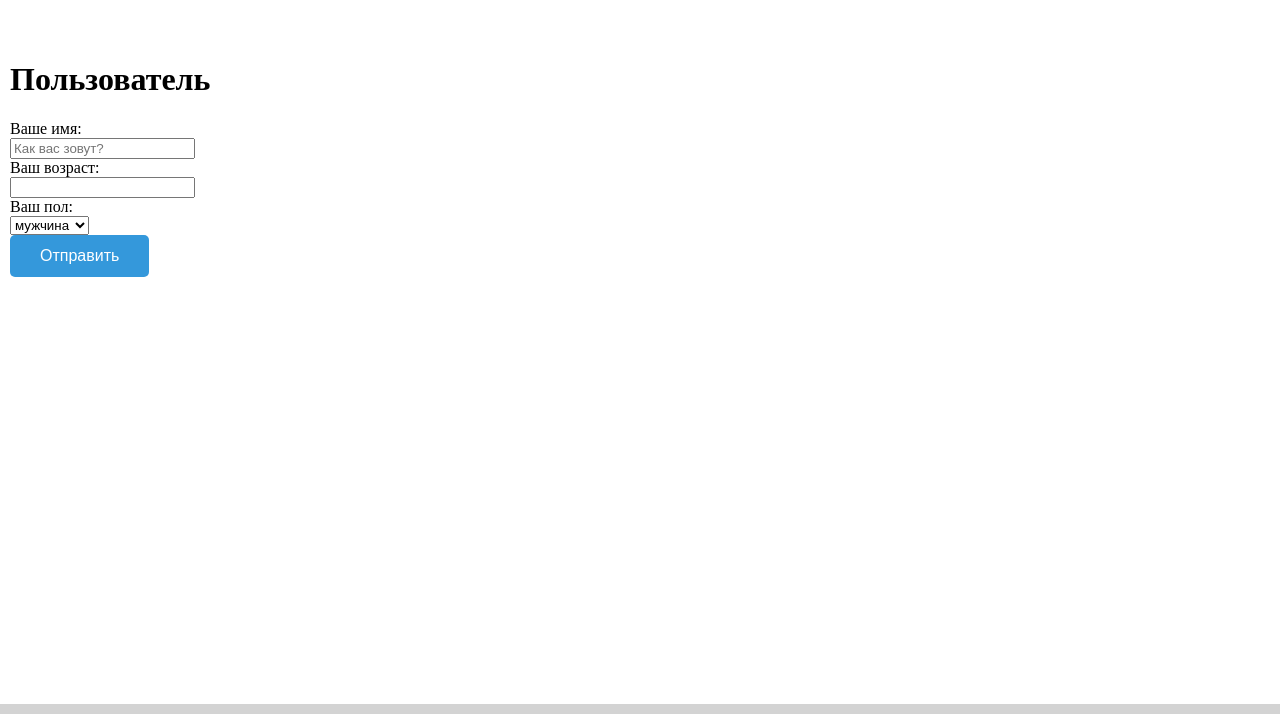
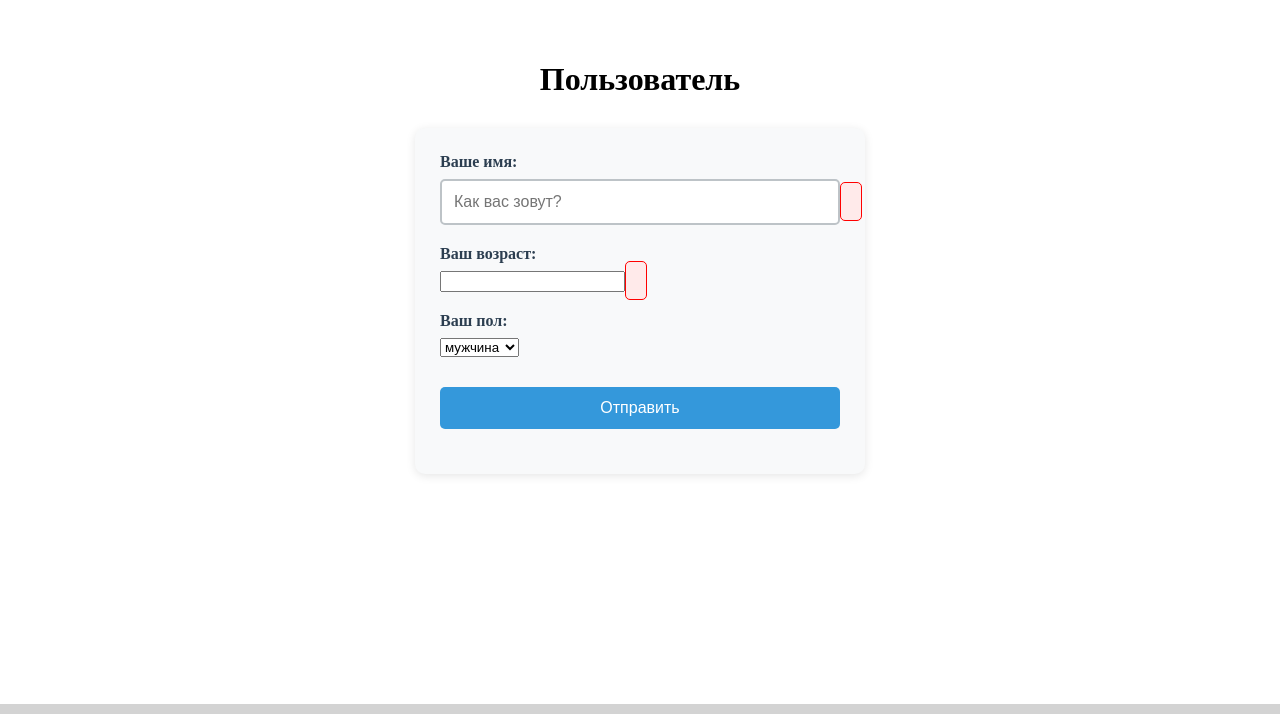
Before and after one commit to Sirius-sus/web-back-labs, a Flask app: page /lab3/form1 in a window 1280 px wide. Shown: the part 58-772 px from the top of the page. Run offline with Flask 3, Linux system fonts and the light colour scheme.

Commit message:
Самостоятельные задания

```diff
--- a/static/main.css
+++ b/static/main.css
@@ -89,3 +89,103 @@
     font-size: 16px;
     margin-right: 5px;
 }
+/* Стили для формы входа */
+form {
+    max-width: 400px;
+    margin: 30px auto;
+    padding: 25px;
+    background: #f8f9fa;
+    border-radius: 10px;
+    box-shadow: 0 2px 10px rgba(0,0,0,0.1);
+}
+
+form div {
+    margin-bottom: 20px;
+}
+
+label {
+    display: block;
+    margin-bottom: 8px;
+    font-weight: bold;
+    color: #2c3e50;
+}
+
+input[type="text"],
+input[type="password"] {
+    width: 100%;
+    padding: 12px;
+    border: 2px solid #bdc3c7;
+    border-radius: 5px;
+    font-size: 16px;
+    box-sizing: border-box;
+    transition: 0.3s;
+}
+
+input[type="text"]:focus,
+input[type="password"]:focus {
+    border-color: #3498db;
+    outline: none;
+}
+
+form button {
+    width: 100%;
+    margin-top: 10px;
+}
+
+form button:hover {
+    background: #2980b9;
+}
+
+.error {
+    color: red;
+    background: #ffeaea;
+    padding: 10px;
+    border: 1px solid red;
+    border-radius: 5px;
+    margin: 10px 0;
+}
+
+h1 {
+    text-align: center;
+    margin-bottom: 10px;
+}
+
+textarea {
+    width: 100%;
+    height: 300px;
+    padding: 15px;
+    border: 2px solid #bdc3c7;
+    border-radius: 5px;
+    font-size: 16px;
+    resize: vertical;
+    box-sizing: border-box;
+}
+
+textarea:focus {
+    border-color: #3498db;
+    outline: none;
+}
+
+blockquote {
+    background: #ecf0f1;
+    padding: 20px;
+    border-left: 4px solid #3498db;
+    margin: 15px 0;
+    border-radius: 0 5px 5px 0;
+    line-height: 1.6;
+}
+
+h2 {
+    margin-bottom: 10px;
+    padding-bottom: 5px;
+    border-bottom: 2px solid #bdc3c7;
+}
+
+.center {
+    text-align: center;
+    margin: 20px 0;
+}
+
+.user-name {
+    font-weight: bold;
+}
--- a/templates/lab5/articles.html
+++ b/templates/lab5/articles.html
@@ -7,5 +7,10 @@
     {% for article in articles %}
         <h2>{{ article['title'] }}</h2>
         <blockquote>{{ article['article_text'] }}</blockquote>
+        <a href="/lab5/edit/{{ article['id'] }}">Редактировать</a>
+        <a href="/lab5/delete/{{ article['id'] }}">Удалить</a>
     {% endfor %}
+    {% if message %}
+        <p style="text-align: center;">{{ message }}</p>
+    {% endif %}
 {% endblock %}
--- a/templates/lab5/create_article.html
+++ b/templates/lab5/create_article.html
@@ -17,6 +17,10 @@
             <textarea name="article_text"></textarea>
         </div>
 
+        {% if error %}
+            <div class="error">{{ error }}</div>
+        {% endif %}
+
         <div>
             <button type="submit">Готово</button>
         </div>
--- a/templates/lab5/lab5.html
+++ b/templates/lab5/lab5.html
@@ -4,11 +4,14 @@
 
 {% block main %}
     <h1>База знаний</h1>
-    <div class="menu">
+    <div class="menu" style="text-align: center;">
         <a href="/lab5/list" class="link-btn">Список статей</a>
         <a href="/lab5/create" class="link-btn">Создать статью</a>
         <a href="/lab5/login" class="link-btn">Войти</a>
         <a href="/lab5/register" class="link-btn">Регистрация</a>
+        {% if login %}
+            <a href="/lab5/logout" class="link-btn">Выйти</a>
+        {% endif %}
         <span class="user-name">{{ login if login else 'Anonymous' }}</span>
     </div>
 {% endblock %}
--- a/templates/lab5/login.html
+++ b/templates/lab5/login.html
@@ -17,7 +17,7 @@
             </label>
         </div>
         {% if error %}
-            <div style="color: red;">{{ error }}</div>
+            <div class="error">{{ error }}</div>
         {% endif %}
         <button type="submit">Вход</button>
     </form>
--- a/templates/lab5/register.html
+++ b/templates/lab5/register.html
@@ -17,7 +17,7 @@
             </label>
         </div>
         {% if error %}
-            <div style="color: red;">{{ error }}</div>
+            <div class="error">{{ error }}</div>
         {% endif %}
         <button type="submit">Зарегистрироваться</button>
     </form>
--- a/templates/lab5/success.html
+++ b/templates/lab5/success.html
@@ -5,5 +5,7 @@
 {% block main %}
     <h1>Регистрация успешно завершена!</h1>
     <br>
-    <a href="/lab5/register">Вернуться</a>
+    <div class="center">
+        <a href="/lab5" class="link-btn">Вернуться</a>
+    </div>
 {% endblock %}
--- a/templates/lab5/success_login.html
+++ b/templates/lab5/success_login.html
@@ -5,5 +5,7 @@
 {% block main %}
     <h1>Вход выполнен</h1>
     <br>
-    <a href="/lab5/login">Вернуться</a>
+    <div class="center">
+        <a href="/lab5" class="link-btn">Вернуться</a>
+    </div>
 {% endblock %}
```
Also changed, not shown: lab5.py (+55 -7 lines), templates/lab5/edit_article.html (added, +17 -0 lines).
